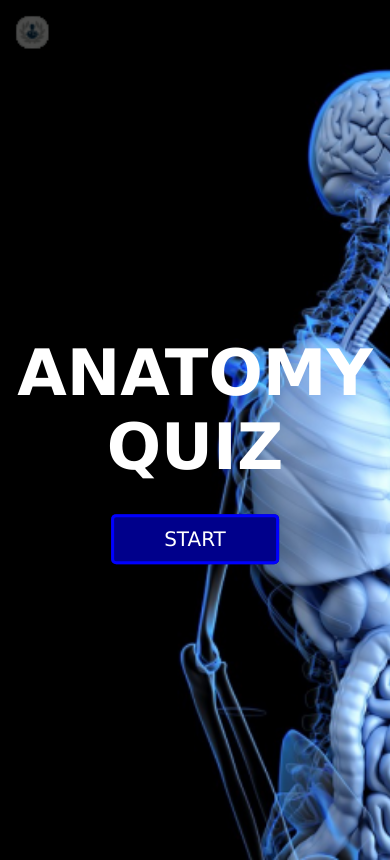
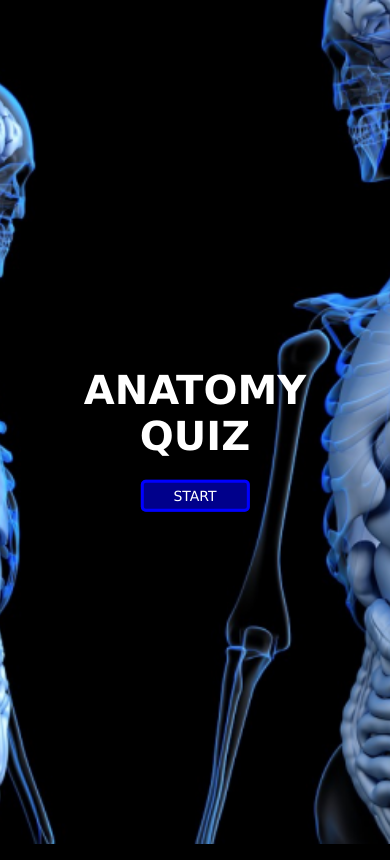
Before and after one commit to tolulope-i/anatomy-quiz-app, a plain HTML site: page index.html in a window 390 px wide. Drawn offline with Linux system fonts and the light colour scheme.

Commit message:
made some changes

```diff
--- a/index.html
+++ b/index.html
@@ -7,11 +7,14 @@
     <style>
         body{
             background-image: url("images/anatomy-img.jpg");
+            background-color: black;
             color: white;
             text-align: center;
             background-repeat: no-repeat;
             background-size: cover;
             height: 100vh;
+            background-position: center;
+            margin: 0;
             font-family: 'Lucida Sans', 'Lucida Sans Regular', 'Lucida Grande', 'Lucida Sans Unicode', Geneva, Verdana, sans-serif;
         }
         div{
@@ -34,6 +37,28 @@
             text-transform: uppercase;
             font-size: 20px;
         }
+
+        @media (max-width: 768px) {
+            h1 {
+                font-size: 3em;
+            }
+
+            a {
+                font-size: 16px;
+                padding: 8px 40px;
+            }
+        }
+
+        @media (max-width: 480px) {
+            h1 {
+                font-size: 2.5em;
+            }
+
+            a {
+                font-size: 14px;
+                padding: 5px 30px;
+            }
+        }
     </style>
 </head>
 <body>
```
